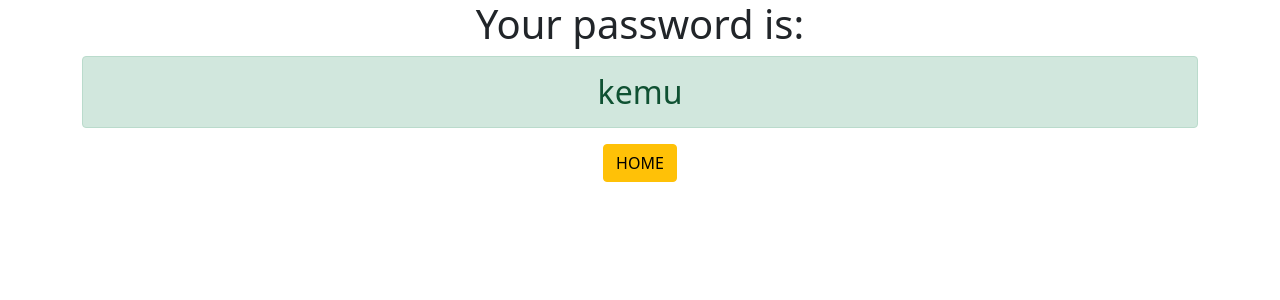
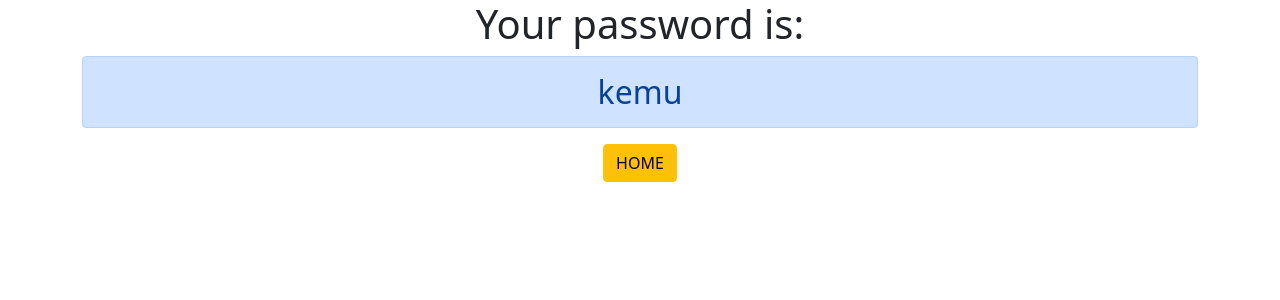
Before and after one commit to JoshuaLcch/django3-password-generator, a Django app: page /password/ in a window 1280 px wide. Shown: the top 300 px of the page. Run offline with Django 3.2, Linux system fonts and the light colour scheme.

Commit message:
I made the first change.

```diff
--- a/generator/templates/generator/password.html
+++ b/generator/templates/generator/password.html
@@ -2,6 +2,6 @@
 
 <div class="container text-center">
   <h1>Your password is:</h1>
-  <h2 class="alert alert-success">{{ password }}</h2>
+  <h2 class="alert alert-primary">{{ password }}</h2>
   <a href={% url 'home' %} class="btn btn-warning ">HOME</a>
 </div>
```
